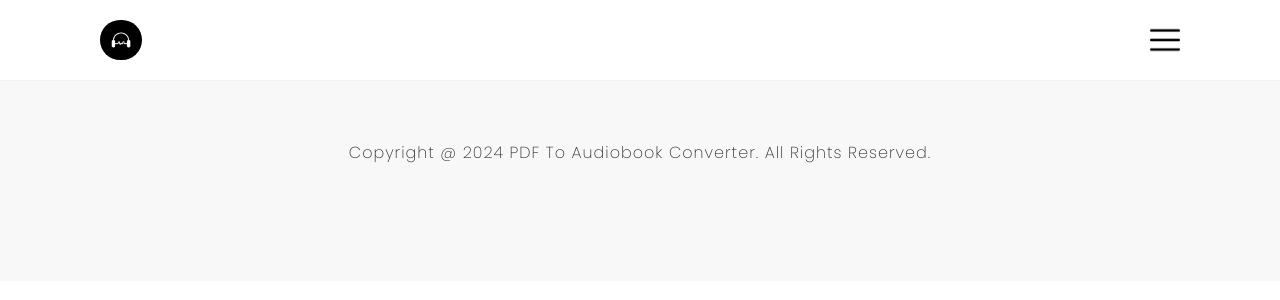
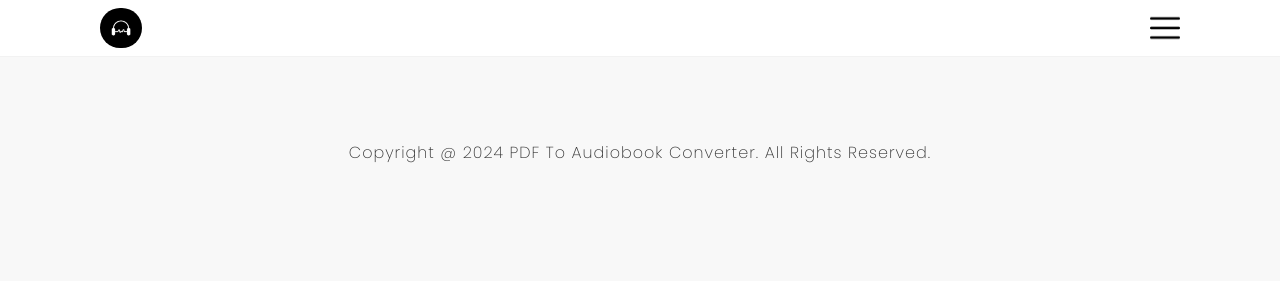
Before and after one commit to Shivam-Gamer/PDFTOAUDIOBOOK, a Flask app: template templates/base.html in a window 1280 px wide. Shown: the top 300 px of the page. Run offline with Flask 3, Linux system fonts and the light colour scheme; the template is opened without the code that fills it, so the values that code supplies are empty; some libraries are stand-ins or nearby versions.

Commit message:
Update style.css

```diff
--- a/static/style.css
+++ b/static/style.css
@@ -19,7 +19,7 @@ header{
     top: 0;
     left: 0;
     width: 100%;
-    padding: 20px 100px;
+    padding: 8px 100px;
     color: black;
     display: flex;
     justify-content: space-between;
```
